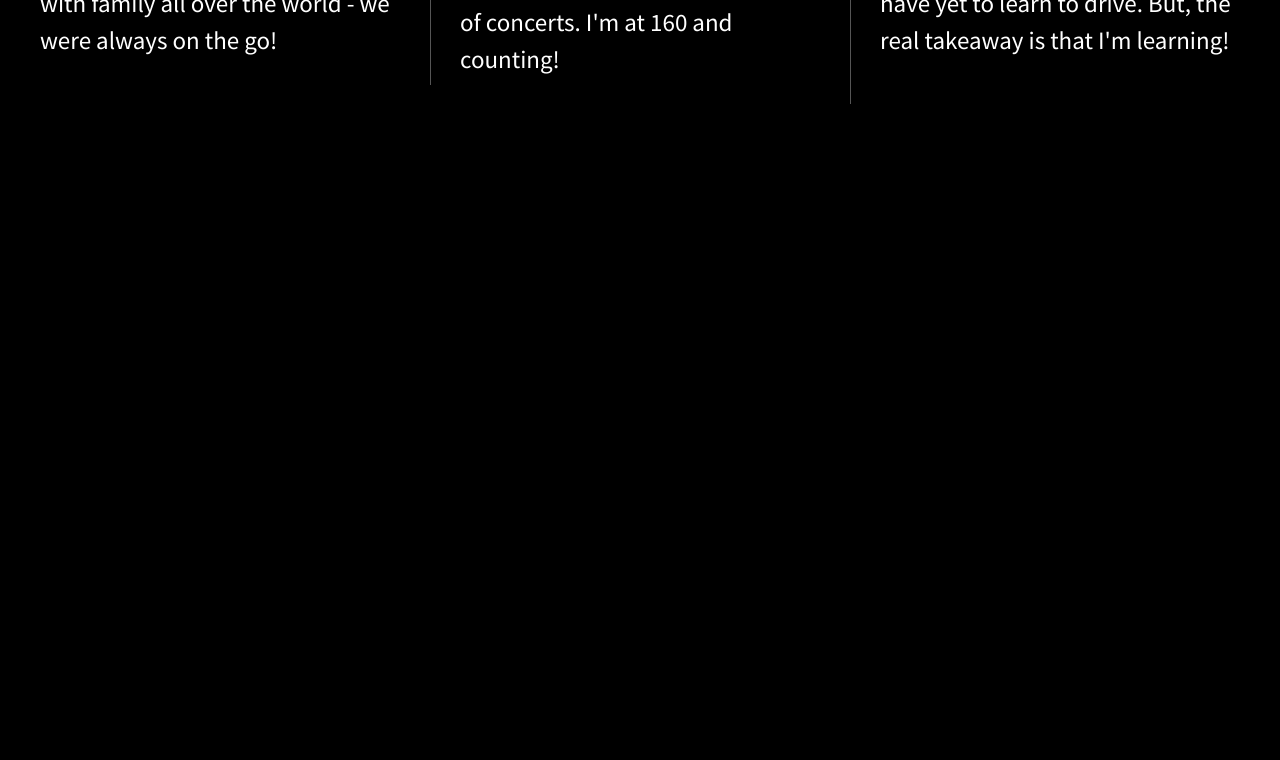
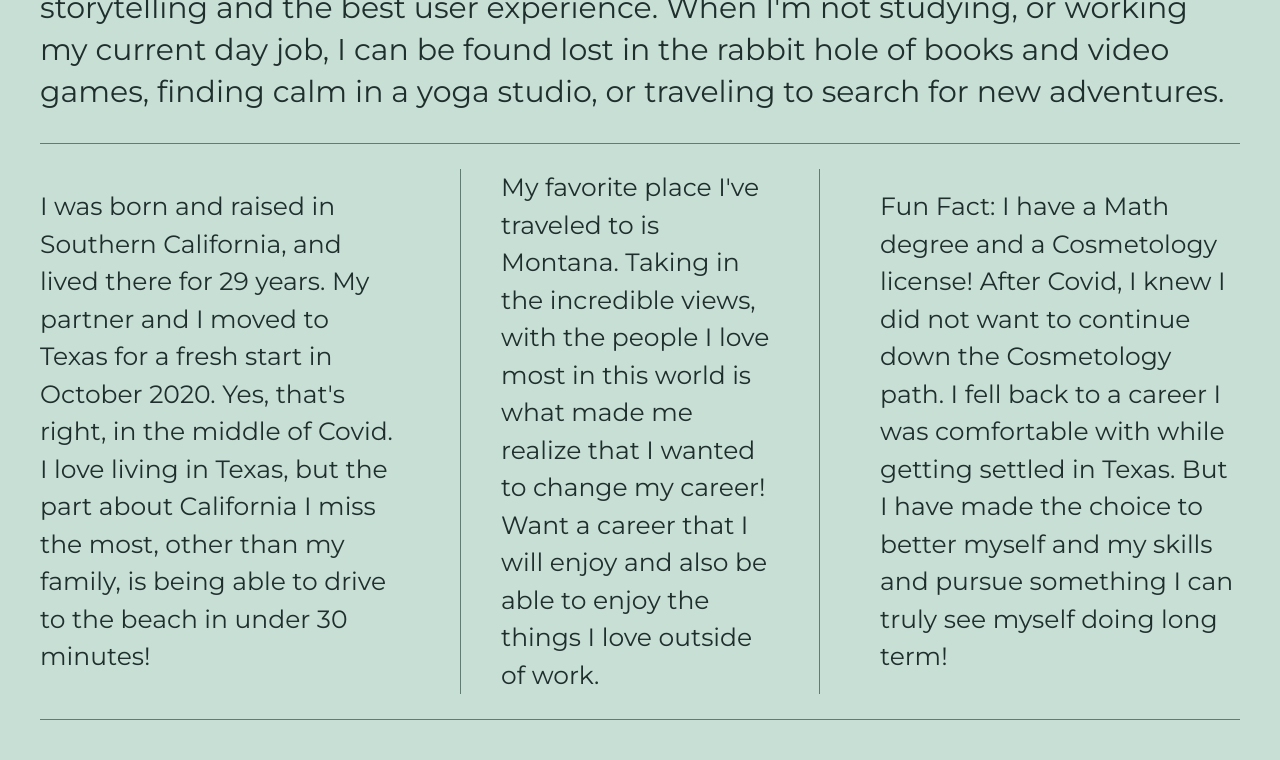
Before and after one commit to cailey-t/about-me-flexbox-grid, a plain HTML site: page index.html in a window 1280 px wide. Shown: the part 249-1009 px from the top of the page. Before the commit the page ends 880 px from the top, so only its background shows below. Drawn offline with nearby package versions, Linux system fonts and the light colour scheme; a web font is replaced by a local one.

Commit message:
Added personalized about me info and customized styles

```diff
--- a/css/main.css
+++ b/css/main.css
@@ -97,39 +97,69 @@ textarea {
 
 
 html {
-  background-color: black;
+    background-color: #C8DFD6;
     height: 100%;
     width: 100%;
 }
 
 body {
-  font-family: 'Source Sans Pro', sans-serif;
-  color: white;
-  padding: 2em;
+    font-family: 'Montserrat', sans-serfi;
+    color: #1f2f2c;
     font-size: 1.25em;
-  height: 100%;
+    display: flex;
+    justify-content: center;
+    padding: 0 2em;
 }
 
-.wrapper {
+.flex-container {
     /*add display:flex and set justify-content to space-between*/
     display: flex;
     flex-flow: row wrap;
     justify-content: space-between;
-  align-items: center;
+    max-width: 1200px;
 }
 
-.div-1, .div-2, .div-3 {
+header,
+main,
+footer {
+    width: 100%;
+    display: flex;
+    justify-content: flex-start;
+}
+
+h1{
+    font-family: 'Over the Rainbow' , cursive;
+    font-size: 3em;
+}
+
+main {
+    border-bottom: 1px solid #617C73;
+}
+
+main p{
+    font-size: 1.5em;
+}
+
+p span{
+    font-variant: small-caps;
+    font-weight: 700;
+}
+
+.flex-items {
     /*give the divs a width of 30%, add display:flex, set justify-content and align-items to center*/
-  color: #fff;
     line-height: 1.5em;
     font-size: 1.25em;
-  /*background-color: #f16059;*/
     height: 300px;
-  /*width: 30%;*/
     display: flex;
     justify-content: center;
     align-items: center;
     height: auto;
+    border-bottom: 1px solid #617C73;
+}
+
+footer {
+    border-top: 1px solid #617C73;
+    padding: 1em 0;
 }
 
 
@@ -201,8 +231,10 @@ body {
 
 .clearfix:before,
 .clearfix:after {
-    content: " "; /* 1 */
-    display: table; /* 2 */
+    content: " ";
+    /* 1 */
+    display: table;
+    /* 2 */
 }
 
 .clearfix:after {
@@ -214,16 +246,24 @@ body {
    These examples override the primary ('mobile first') styles.
    Modify as content requires.
    ========================================================================== */
+@media all and (max-width: 768px){
+    body{
+        padding: 0 1em;
+    }
+}
 @media all and (min-width: 1200px) {
-    .div-1, .div-2, .div-3 {
+    .flex-items {
         flex-basis: 30%;
+        border-bottom: none;
     }
 
-    .div-1, .div-2 {
-      border-right: 1px solid #555;
-      padding-right: 30px;
+    #div-2 p {
+        border-right: 1px solid #617C73;
+        border-left: 1px solid #617C73;
+        padding: 0 40px;
     }
 }
+
 @media print,
 (-webkit-min-device-pixel-ratio: 1.25),
 (min-resolution: 1.25dppx),
@@ -238,11 +278,13 @@ body {
    ========================================================================== */
 
 @media print {
+
     *,
     *:before,
     *:after {
         background: transparent !important;
-        color: #000 !important; /* Black prints faster:
+        color: #000 !important;
+        /* Black prints faster:
                                    http://www.sanbeiji.com/archives/953 */
         box-shadow: none !important;
         text-shadow: none !important;
--- a/index.html
+++ b/index.html
@@ -1,9 +1,10 @@
 <!doctype html>
 <html class="no-js" lang="">
+
 <head>
     <meta charset="utf-8">
     <meta http-equiv="x-ua-compatible" content="ie=edge">
-        <title>Make me into a grid!</title>
+    <title>A Little Bit About Cailey</title>
     <meta name="description" content="">
     <meta name="viewport" content="width=device-width, initial-scale=1">
 
@@ -15,22 +16,49 @@
     <script src="js/vendor/modernizr-2.8.3.min.js"></script>
     <link href='http://fonts.googleapis.com/css?family=Lora:700' rel='stylesheet' type='text/css'>
     <link href='http://fonts.googleapis.com/css?family=Source+Sans+Pro:400,700' rel='stylesheet' type='text/css'>
+    <link rel="preconnect" href="https://fonts.googleapis.com">
+    <link rel="preconnect" href="https://fonts.gstatic.com" crossorigin>
+    <link href="https://fonts.googleapis.com/css2?family=Montserrat:wght@400;700&family=Over+the+Rainbow&display=swap"
+        rel="stylesheet">
 </head>
+
 <body>
     <!--[if lt IE 8]>
             <p class="browserupgrade">You are using an <strong>outdated</strong> browser. Please <a href="http://browsehappy.com/">upgrade your browser</a> to improve your experience.</p>
         <![endif]-->
 
-        <section class="wrapper">
-            <div class="div-1">
-                <p>I was born and raised in NYC, but my <strong>real roots</strong> reach to South America. I owe my travel bug to being a first generation American with family all over the world - we were always on the go!</p>
+    <section class="flex-container">
+        <header>
+            <h1>Hi, I'm Cailey</h1>
+        </header>
+        <main>
+            <p>I am a learning <span>Responsive Designer & Developer</span>
+                who is interested in visual storytelling and the best user experience. When I'm not studying, or working
+                my current day job, I can be found lost in the rabbit hole of books and video games, finding calm in a
+                yoga studio, or traveling to search for new adventures.</p>
+        </main>
+
+        <div id="div-1" class="flex-items">
+            <p>I was born and raised in Southern California, and lived there for 29 years. My partner and I moved to
+                Texas for a fresh start in October 2020. Yes, that's right, in the middle of Covid. I love living in
+                Texas, but the part about California I miss the most, other than my family, is being able to drive to
+                the beach in under 30 minutes!
+            </p>
         </div>
-            <div class="div-2">
-                <p><strong>My passion:</strong> I LOVE music - it's one of the most powerful and diverse methods for expression & communication. In the meantime, I get my fix by going to lots & lots of concerts. I'm at 160 and counting!</p>
+        <div id="div-2" class="flex-items">
+            <p>My favorite place I've traveled to is Montana. Taking in the incredible views, with the people I love
+                most in this world is what made me realize that I wanted to change my career! Want a career that I will
+                enjoy and also be able to enjoy the things I love outside of work.
+            </p>
         </div>
-            <div class="div-3">
-                <p><strong>A fun fact:</strong> As a true New Yorker, I'm slightly embarrased to say that I only learned how to ride a plain ol' stationary bike 1 year ago, and have yet to learn to drive. But, the real takeaway is that I'm learning!</p>
+        <div id="div-3" class="flex-items">
+            <p>Fun Fact: I have a Math degree and a Cosmetology license! After Covid, I knew I did not want to continue
+                down the Cosmetology path. I fell back to a career I was comfortable with while getting settled in
+                Texas. But I have made the choice to better myself and my skills and pursue something I can truly see
+                myself doing long term!</p>
         </div>
+
+        <footer></footer>
     </section>
 
     <script src="https://ajax.googleapis.com/ajax/libs/jquery/1.11.3/jquery.min.js"></script>
@@ -40,12 +68,15 @@
 
     <!-- Google Analytics: change UA-XXXXX-X to be your site's ID. -->
     <script>
-            (function(b,o,i,l,e,r){b.GoogleAnalyticsObject=l;b[l]||(b[l]=
-            function(){(b[l].q=b[l].q||[]).push(arguments)});b[l].l=+new Date;
-            e=o.createElement(i);r=o.getElementsByTagName(i)[0];
-            e.src='https://www.google-analytics.com/analytics.js';
-            r.parentNode.insertBefore(e,r)}(window,document,'script','ga'));
-            ga('create','UA-XXXXX-X','auto');ga('send','pageview');
+            (function (b, o, i, l, e, r) {
+                b.GoogleAnalyticsObject = l; b[l] || (b[l] =
+                    function () { (b[l].q = b[l].q || []).push(arguments) }); b[l].l = +new Date;
+                e = o.createElement(i); r = o.getElementsByTagName(i)[0];
+                e.src = 'https://www.google-analytics.com/analytics.js';
+                r.parentNode.insertBefore(e, r)
+            }(window, document, 'script', 'ga'));
+        ga('create', 'UA-XXXXX-X', 'auto'); ga('send', 'pageview');
     </script>
 </body>
+
 </html>
```
Lines whose indentation alone changed are shown as unchanged.
